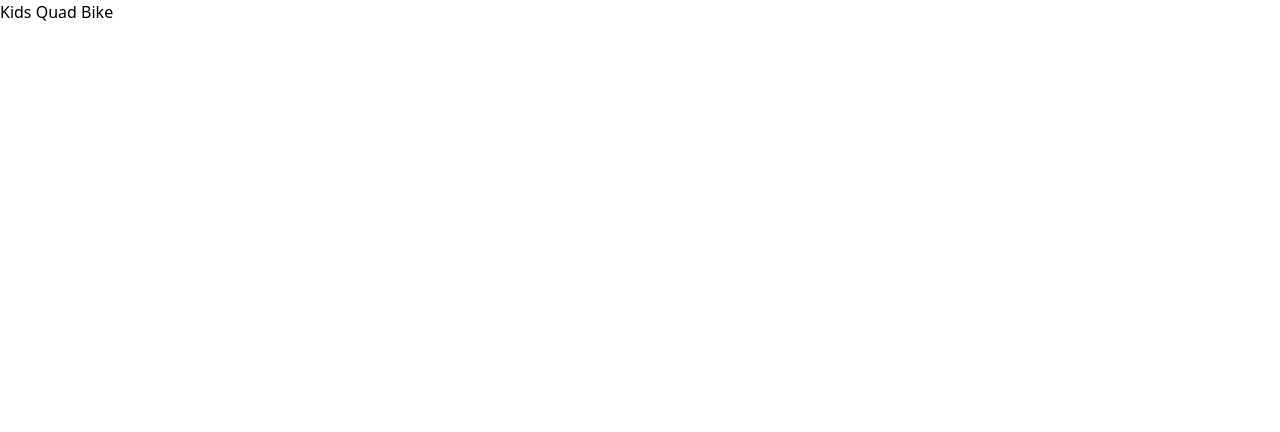
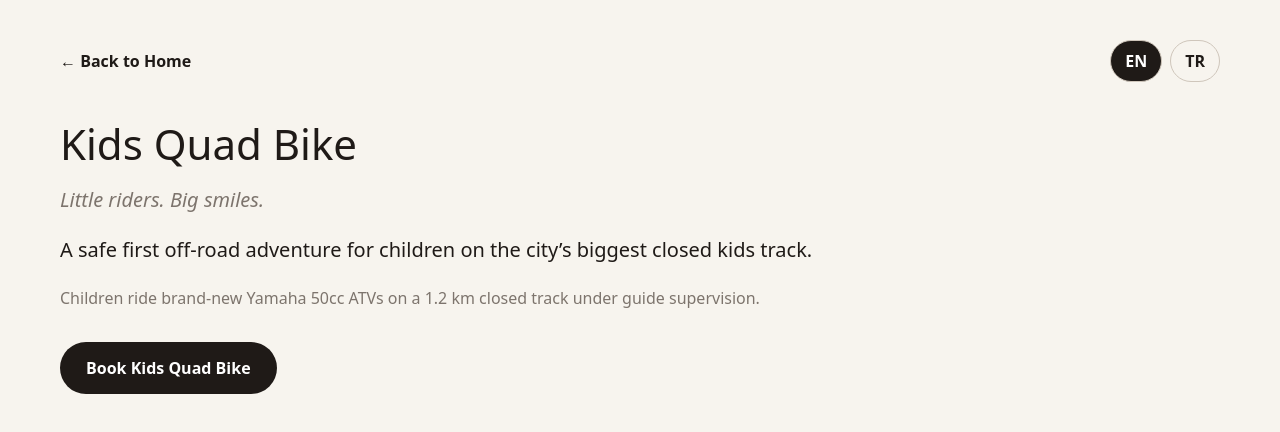
Before and after one commit to comendrive-a11y/comendrive-a11y, a Next.js app: page /kids-quad-bike in a window 1280 px wide. Shown: the top 432 px of the page. Built offline with nearby package versions, Linux system fonts and the light colour scheme.

Commit message:
build kids page basic layout

```diff
--- a/app/kids-quad-bike/page.tsx
+++ b/app/kids-quad-bike/page.tsx
@@ -1,7 +1,139 @@
+"use client";
+
+import React from "react";
+import Link from "next/link";
+
 export default function KidsQuadBikePage() {
+  const [lang, setLang] = React.useState<"en" | "tr">("en");
+
+  const t = {
+    navBack: lang === "en" ? "← Back to Home" : "← Ana Sayfaya Dön",
+    title: lang === "en" ? "Kids Quad Bike" : "Çocuk Quad Bike",
+    slogan:
+      lang === "en"
+        ? "Little riders. Big smiles."
+        : "Küçük sürücüler. Büyük gülümsemeler.",
+    subtitle:
+      lang === "en"
+        ? "A safe first off-road adventure for children on the city’s biggest closed kids track."
+        : "Şehrin en büyük kapalı çocuk parkurunda güvenli ilk off-road macerası.",
+    text:
+      lang === "en"
+        ? "Children ride brand-new Yamaha 50cc ATVs on a 1.2 km closed track under guide supervision."
+        : "Çocuklar rehber eşliğinde 1.2 km kapalı parkurda yepyeni Yamaha 50cc ATV’lerle sürüş yapar.",
+    book: lang === "en" ? "Book Kids Quad Bike" : "Çocuk Quad Rezervasyon",
+  };
+
   return (
-    <main>
-      <h1>Kids Quad Bike</h1>
+    <main style={{ background: "#f7f4ee", color: "#1f1a17", minHeight: "100vh" }}>
+      <section
+        style={{
+          maxWidth: "1200px",
+          margin: "0 auto",
+          padding: "40px 20px 80px",
+        }}
+      >
+        <div
+          style={{
+            display: "flex",
+            justifyContent: "space-between",
+            gap: "14px",
+            alignItems: "center",
+            flexWrap: "wrap",
+            marginBottom: "30px",
+          }}
+        >
+          <Link
+            href="/"
+            style={{
+              textDecoration: "none",
+              color: "#1f1a17",
+              fontWeight: 600,
+            }}
+          >
+            {t.navBack}
+          </Link>
+
+          <div style={{ display: "flex", gap: "8px" }}>
+            <button
+              onClick={() => setLang("en")}
+              style={{
+                background: lang === "en" ? "#1f1a17" : "transparent",
+                color: lang === "en" ? "#fff" : "#1f1a17",
+                border: "1px solid #cfc6bb",
+                borderRadius: "999px",
+                padding: "8px 14px",
+                cursor: "pointer",
+                fontWeight: 700,
+              }}
+            >
+              EN
+            </button>
+
+            <button
+              onClick={() => setLang("tr")}
+              style={{
+                background: lang === "tr" ? "#1f1a17" : "transparent",
+                color: lang === "tr" ? "#fff" : "#1f1a17",
+                border: "1px solid #cfc6bb",
+                borderRadius: "999px",
+                padding: "8px 14px",
+                cursor: "pointer",
+                fontWeight: 700,
+              }}
+            >
+              TR
+            </button>
+          </div>
+        </div>
+
+        <div style={{ marginBottom: "30px" }}>
+          <h1 style={{ fontSize: "42px", marginBottom: "10px" }}>{t.title}</h1>
+
+          <div
+            style={{
+              fontSize: "20px",
+              fontStyle: "italic",
+              opacity: 0.8,
+              marginBottom: "20px",
+              color: "#5f554d",
+            }}
+          >
+            {t.slogan}
+          </div>
+
+          <p style={{ fontSize: "20px", maxWidth: "760px" }}>{t.subtitle}</p>
+
+          <p
+            style={{
+              fontSize: "16px",
+              opacity: 0.8,
+              marginTop: "20px",
+              maxWidth: "780px",
+              lineHeight: "1.7",
+              color: "#5f554d",
+            }}
+          >
+            {t.text}
+          </p>
+        </div>
+
+        <a
+          href="https://wa.me/905446358280?text=Hello%20I%20want%20to%20book%20Kids%20Quad%20Bike"
+          style={{
+            display: "inline-block",
+            background: "#1f1a17",
+            color: "#fff",
+            padding: "14px 26px",
+            borderRadius: "999px",
+            textDecoration: "none",
+            fontSize: "16px",
+            fontWeight: 600,
+          }}
+        >
+          {t.book}
+        </a>
+      </section>
     </main>
   );
 }
```
